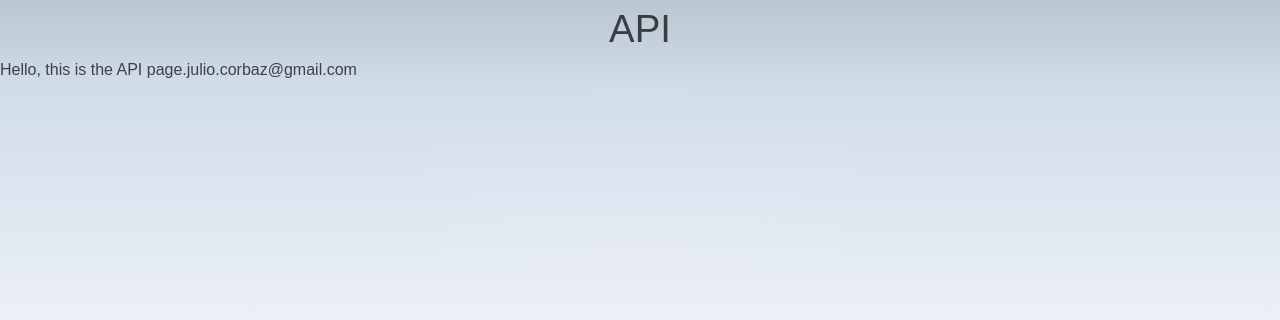
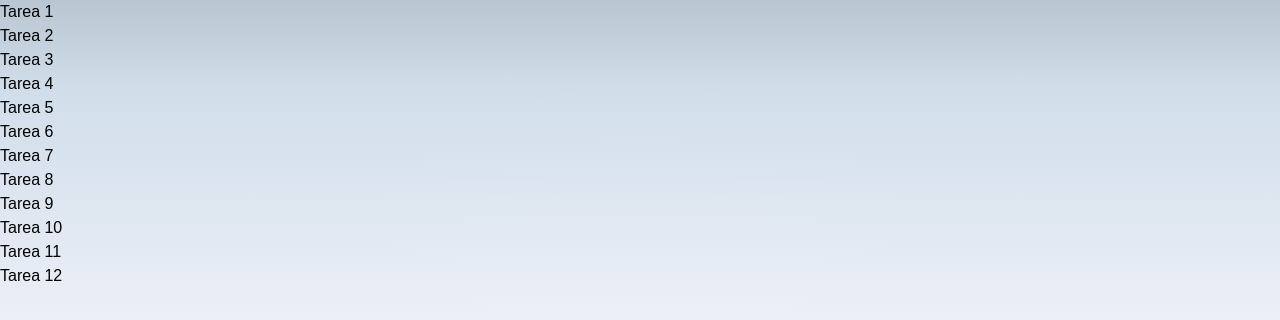
Before and after one commit to corbaz/api-next.js-12, a Next.js app: page / in a window 1280 px wide. Shown: the top 320 px of the page. Built offline with nearby package versions, Linux system fonts and the light colour scheme.

Commit message:
'update'

```diff
--- /dev/null
+++ b/src/context/TaskContext.js
@@ -0,0 +1,98 @@
+import {createContext, useContext, useState} from 'react';
+
+// funcion que va a devolver un objeto con el contexto
+const TaskContext = createContext();
+
+// exportar el contexto
+export const TaskProvider = ({children}) => {
+    const [tasks, setTasks] = useState([
+        {
+            id: 1,
+            title: 'Tarea 1',
+            description: 'Descripcion de la tarea 1',
+            status: 'Pendiente'
+        },
+        {
+            id: 2,
+            title: 'Tarea 2',
+            description: 'Descripcion de la tarea 2',
+            status: 'Pendiente'
+        },
+        {
+            id: 3,
+            title: 'Tarea 3',
+            description: 'Descripcion de la tarea 3',
+            status: 'Pendiente'
+        },
+        {
+            id: 4,
+            title: 'Tarea 4',
+            description: 'Descripcion de la tarea 4',
+            status: 'Pendiente'
+        },
+        {
+            id: 5,
+            title: 'Tarea 5',
+            description: 'Descripcion de la tarea 5',
+            status: 'Pendiente'
+        },
+        {
+            id: 6,
+            title: 'Tarea 6',
+            description: 'Descripcion de la tarea 6',
+            status: 'Pendiente'
+        },
+        {
+            id: 7,
+            title: 'Tarea 7',
+            description: 'Descripcion de la tarea 7',
+            status: 'Pendiente'
+        },
+        {
+            id: 8,
+            title: 'Tarea 8',
+            description: 'Descripcion de la tarea 8',
+            status: 'Pendiente'
+        },
+        {
+            id: 9,
+            title: 'Tarea 9',
+            description: 'Descripcion de la tarea 9',
+            status: 'Pendiente'
+        },
+        {
+            id: 10,
+            title: 'Tarea 10',
+            description: 'Descripcion de la tarea 10',
+            status: 'Pendiente'
+        },
+        {
+            id: 11,
+            title: 'Tarea 11',
+            description: 'Descripcion de la tarea 11',
+            status: 'Pendiente'
+        },
+        {
+            id: 12,
+            title: 'Tarea 12',
+            description: 'Descripcion de la tarea 12',
+            status: 'Pendiente'
+        }
+    ]);
+
+    return (
+        <TaskContext.Provider value={{tasks, setTasks}}>
+            {children}
+        </TaskContext.Provider>
+    )
+}
+
+// cuando se necesita el contexto
+// custom hook
+export const useTaskContext = () => {
+    const context = useContext(TaskContext);
+    if (!context) {
+        throw new Error('useTaskContext must be used within a TaskProvider');
+    }
+    return context;
+}
--- a/src/context/taskContext.js
+++ /dev/null
@@ -1,15 +0,0 @@
-import {createContext} from 'react';
-
-// funcion que va a devolver un objeto con el contexto
-export const TaskContext = createContext();
-
-
-// exportar el contexto
-export const TaskProvider = ({children}) => {
-    let hello = 'julio.corbaz@gmail.com';
-    return (
-        <TaskContext.Provider value={{hello}}>
-            {children}
-        </TaskContext.Provider>
-    )
-}
--- a/src/pages/index.js
+++ b/src/pages/index.js
@@ -1,16 +1,12 @@
-import {TaskContext} from '../context/TaskContext';
-import {useContext} from 'react';
+import {useTaskContext} from '../context/TaskContext';
 
-
-const Home = () => {
-    const {hello} = useContext(TaskContext);
+export default function Home() {
+    const {tasks} = useTaskContext();
     return (
-        <div>
-            <h1>API</h1>
-            <p>
-                Hello, this is the API page.{hello}
-            </p>
-        </div>
+        <ul>
+            {tasks.map(item => (
+                <li key={item.id}>{item.title}</li>
+            ))}
+        </ul>
     )
 }
-export default Home;
--- /dev/null
+++ b/src/pages/newTask.js
@@ -0,0 +1,34 @@
+const NewTask = () => {
+    return (
+        <div>
+            <h1>Tarea Nueva</h1>
+            <form>
+                <label>
+                    Title:
+                    <input type="text" name="title"/>
+                </label>
+                <label>
+                    Description:
+                    <input type="text" name="description"/>
+                </label>
+                <label>
+                    Due Date:
+                    <input type="date" name="dueDate"/>
+                </label>
+                <label>
+                    Priority:
+                    <select name="priority">
+                        <option value="1">1</option>
+                        <option value="2">2</option>
+                        <option value="3">3</option>
+                        <option value="4">4</option>
+                        <option value="5">5</option>
+                    </select>
+                </label>
+                <input type="submit" value="Submit"/>
+            </form>
+        </div>
+    );
+};
+
+export default NewTask;
```
